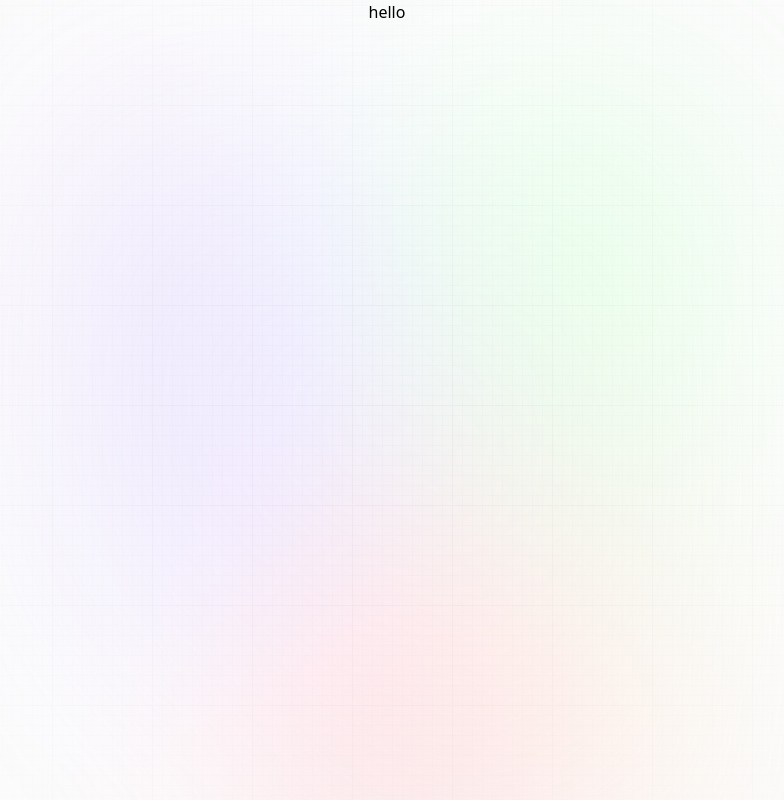
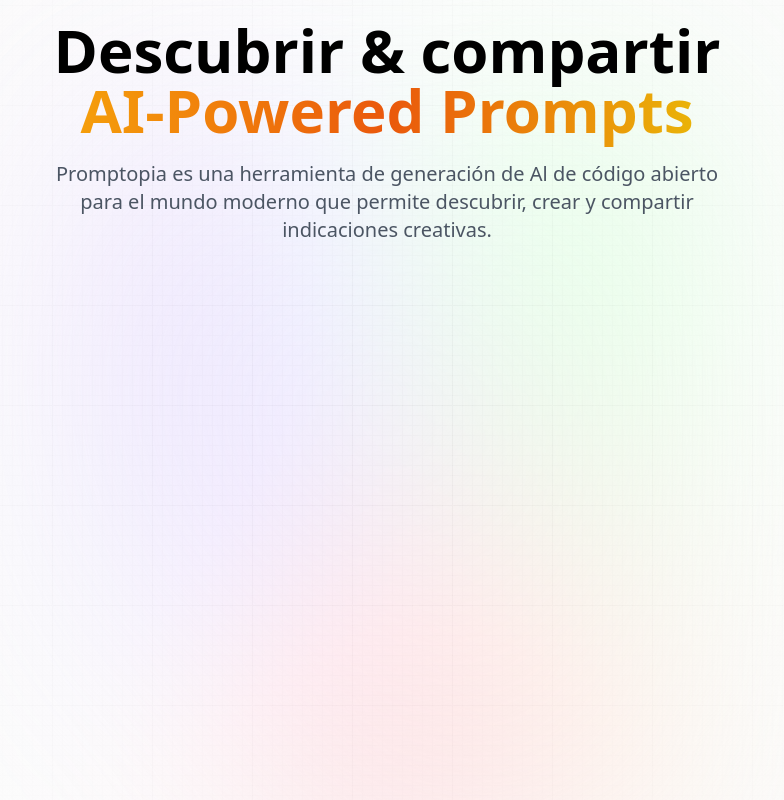
Before and after one commit to Sebmm3010/promtopia, a Next.js app: page / in a window 1280 px wide. Shown: the whole page, without its empty margins (253-1037 px from the left). Built offline with nearby package versions, Linux system fonts and the light colour scheme.

Commit message:
still in page 1

```diff
--- a/app/page.tsx
+++ b/app/page.tsx
@@ -1,8 +1,21 @@
-
 const Home = () => {
   return (
-    <div>hello</div>
-  )
+    <section className="w-full flex-center flex-col">
+      <h1 className="head_text text-center">
+        Descubrir & compartir
+        <br className="max-md:hidden" />
+        <span className="orange_gradient text-center">
+          {" "}
+          AI-Powered Prompts{" "}
+        </span>
+      </h1>
+      <p className="desc text-center">
+        Promptopia es una herramienta de generación de Al de código abierto para
+        el mundo moderno que permite descubrir, crear y compartir indicaciones
+        creativas.
+      </p>
+    </section>
+  );
 }
 
 export default Home;
```
Also changed, not shown: app/layout.tsx (+5 -5 lines), 1 other file (tests, documents, lock files or other folders).
